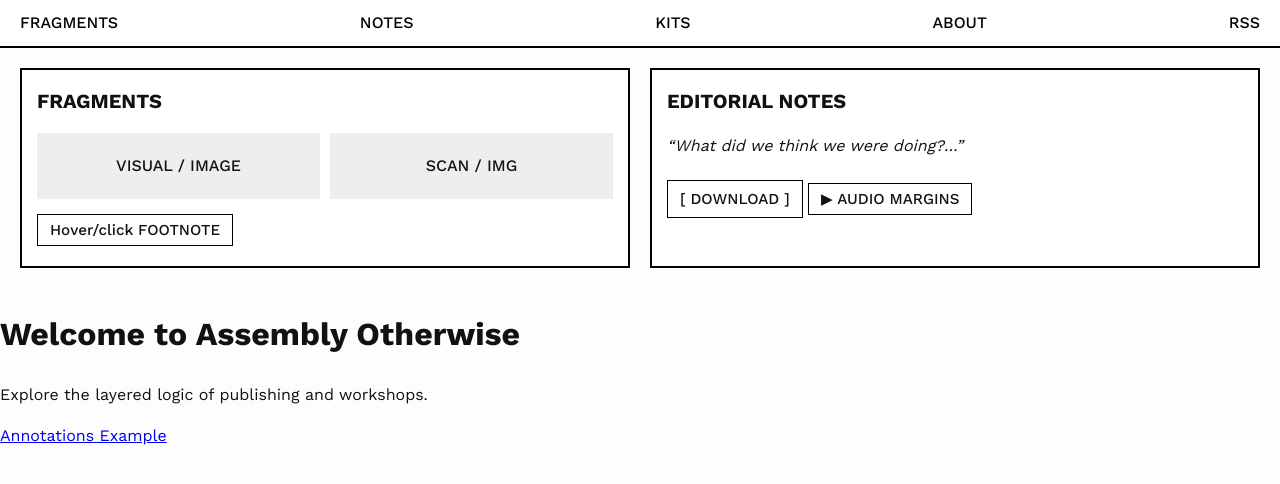
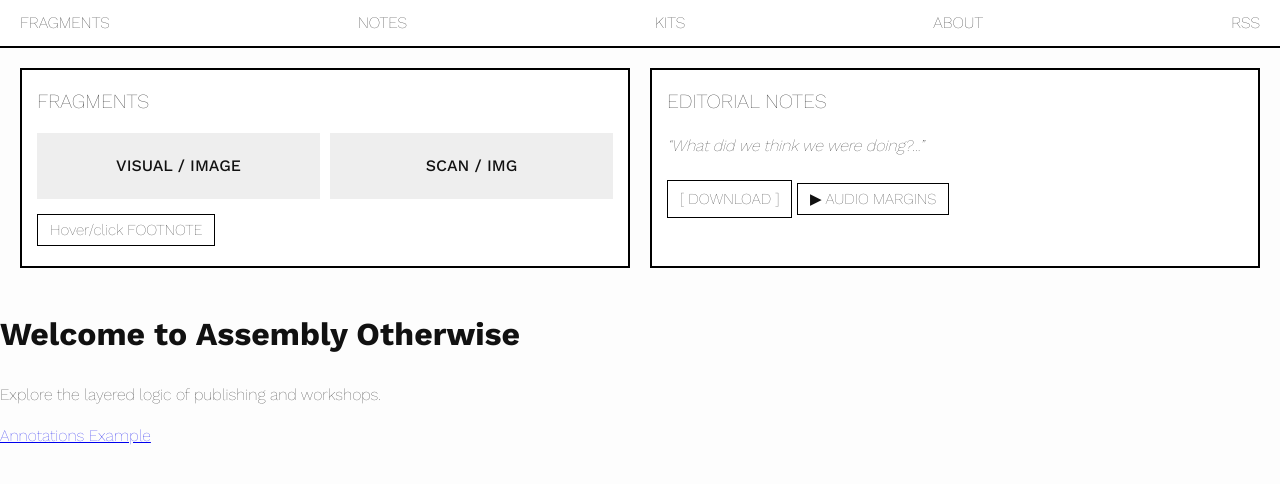
Before and after one commit to textpw/assembly-otherwise, a Jekyll site: the page built from index.md, in a window 1280 px wide. Shown: the top 484 px of the page. Built offline with Jekyll 4.4.1, drawn with Linux system fonts in a browser that asks for light colours.

Commit message:
Update styles.css

```diff
--- a/assets/css/styles.css
+++ b/assets/css/styles.css
@@ -1,10 +1,10 @@
 /* Import Work Sans font */
-@import url('https://fonts.googleapis.com/css2?family=Work+Sans:wght@400;500;700&display=swap');
+@import url('https://fonts.googleapis.com/css2?family=Work+Sans:wght@100;400;500;700&display=swap');
 
 /* Global font and base styles */
 body {
   font-family: 'Work Sans', sans-serif;
-  font-weight: 400;
+  font-weight: 100;
   background: #fdfdfd;
   margin: 0;
   padding: 0;
@@ -33,7 +33,7 @@ body {
 .main-nav a {
   text-decoration: none;
   color: #000;
-  font-weight: 500;
+  font-weight: 200;
   font-size: 1rem;
 }
 
@@ -55,11 +55,11 @@ body {
 h2 {
   margin-top: 0;
   font-size: 1.25rem;
-  font-weight: 700;
+  font-weight: 200;
 }
 
 p, li {
-  font-weight: 400;
+  font-weight: 100;
   font-size: 1rem;
 }
 
@@ -86,7 +86,7 @@ p, li {
   padding: 6px 12px;
   font-family: 'Work Sans', sans-serif;
   font-size: 0.95rem;
-  font-weight: 500;
+  font-weight: 200;
   text-decoration: none;
   cursor: pointer;
   margin: 5px 0;
```
